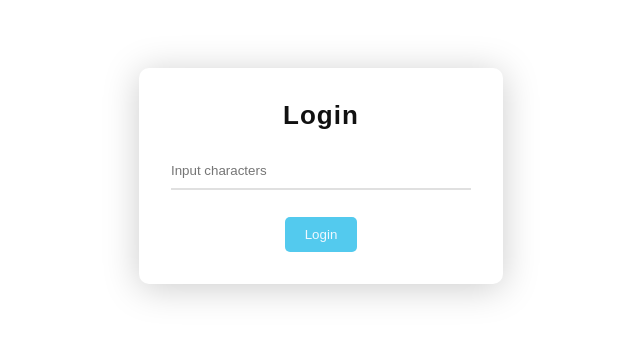
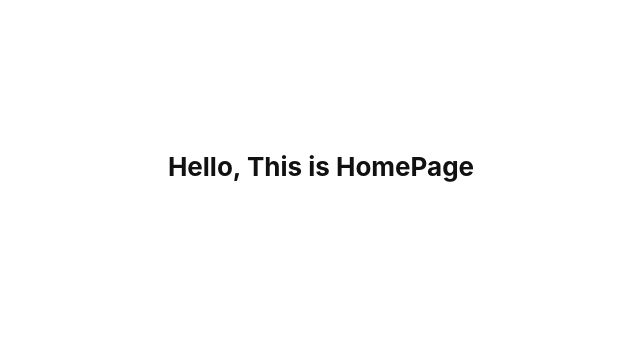
Before and after one commit to TinDV/demo-app, a React (Create React App) app: page /home-page/1 in a window 1280 px wide. Shown: the part 224-562 px from the top of the page, without its empty margins (319-959 px from the left). Built offline with nearby package versions, Linux system fonts and the light colour scheme.

Commit message:
create router

```diff
--- a/src/App.js
+++ b/src/App.js
@@ -1,13 +1,15 @@
 import React, { Component } from 'react';
 import './App.css';
 import InputText from './Components/InputText';
+import HomePage from './Components/HomePage';
+import RouterURL from './routerURL';
 
 class App extends Component {
   render() {
     return (
       <div className="App">
         <header className="App-header">
-          <InputText />
+          <RouterURL></RouterURL>
         </header>
       </div>
     );
--- /dev/null
+++ b/src/Components/HomePage.js
@@ -0,0 +1,14 @@
+import React, { Component } from 'react';
+
+class HomePage extends Component {
+  render() {
+    return (
+      <div className="HomePage">
+        <h4>Hello, This is HomePage</h4>
+      </div>
+    );
+  }
+
+}
+
+export default HomePage;
--- a/src/Components/InputText.js
+++ b/src/Components/InputText.js
@@ -6,8 +6,8 @@ class InputText extends Component {
     this.state = {
       text: '',
       formError: { text: '' },
-      textValid: false,
-      formValid: false,
+      // textValid: false,
+      // formValid: false,
     };
     this.handleUserInput = this.handleUserInput.bind(this);
     this.checkValidForm = this.checkValidForm.bind(this);
@@ -19,19 +19,23 @@ class InputText extends Component {
   }
 
   checkValidForm() {
-    const regEmail = /[a-z]+[A-Z]+[1-9]/;
+    const regex = /[a-z]+[A-Z]+[1-9]/;
     let name = this.state.text;
-    if( regEmail.test(name)) {
-      alert('Login Succeed')
-    } else {
-      alert('Login fail, please try again !')
+    if( name == '') {
+      alert('You need to enter characters');
+    }
+    else if( regex.test(name) ) {
+      window.location.href = '/home-page';
+    }
+    else {
+      alert('Login fail, please try again !');
     }
   }
 
   render() {
     return (
      <div className="form_container">
-        <h4>Login</h4>
+        <h4>Username</h4>
         <div className="input-group">
           <input id="inputText" type="text" className="form-control" name="text" placeholder="Input characters" required
           value={this.state.text} onChange={this.handleUserInput}/>
--- /dev/null
+++ b/src/routerURL.js
@@ -0,0 +1,21 @@
+import React, { Component } from 'react';
+import { BrowserRouter as Router, Route, Link } from 'react-router-dom';
+import InputText from './Components/InputText';
+import HomePage from './Components/HomePage';
+
+class routerURL extends Component {
+  render() {
+    return (
+      <div>
+        <Router>
+          <div>
+            <Route path = "/user-name" component={InputText} />
+            <Route path = "/home-page" component={HomePage} />
+          </div>
+        </Router>
+      </div>
+    );
+  }
+}
+
+export default routerURL;
```
